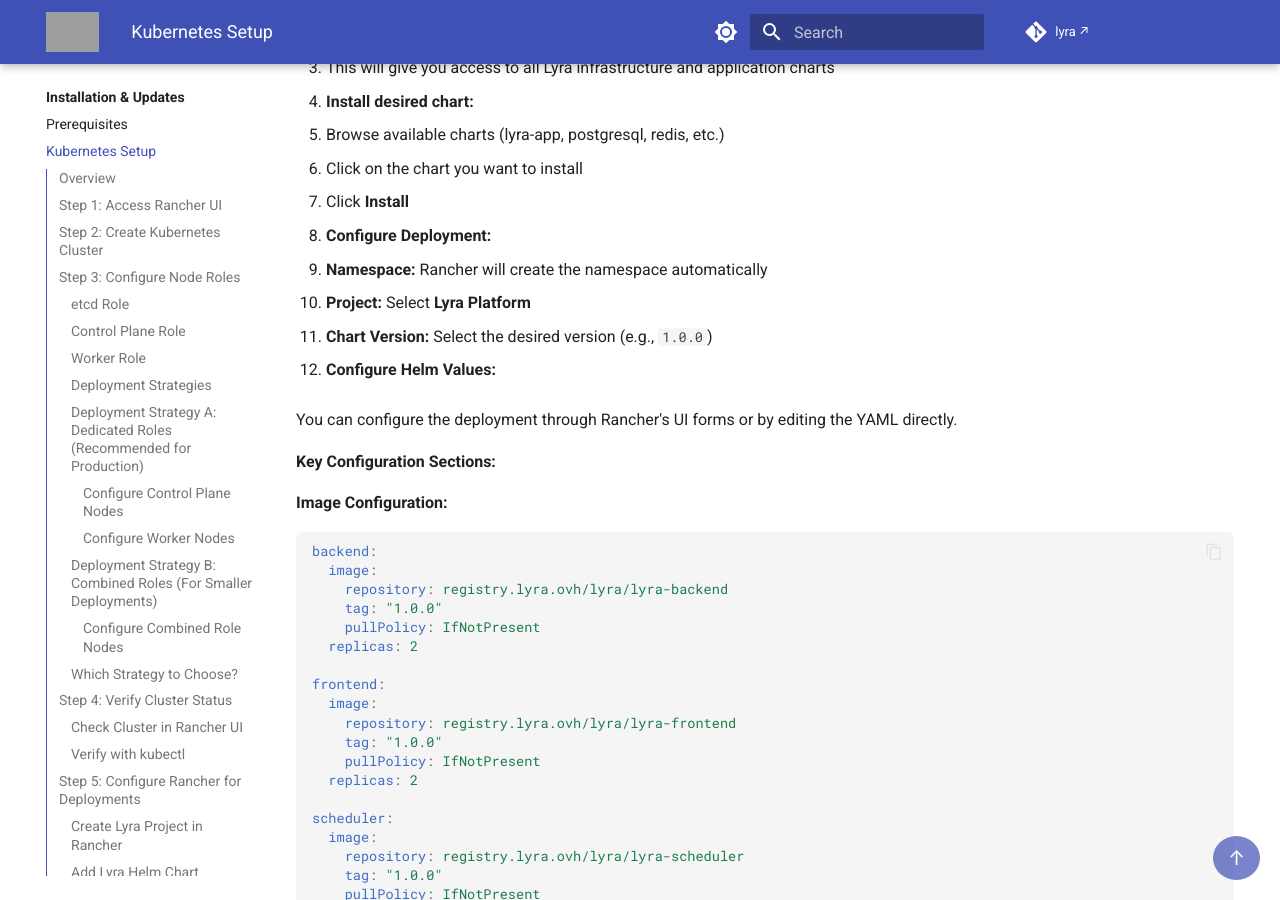
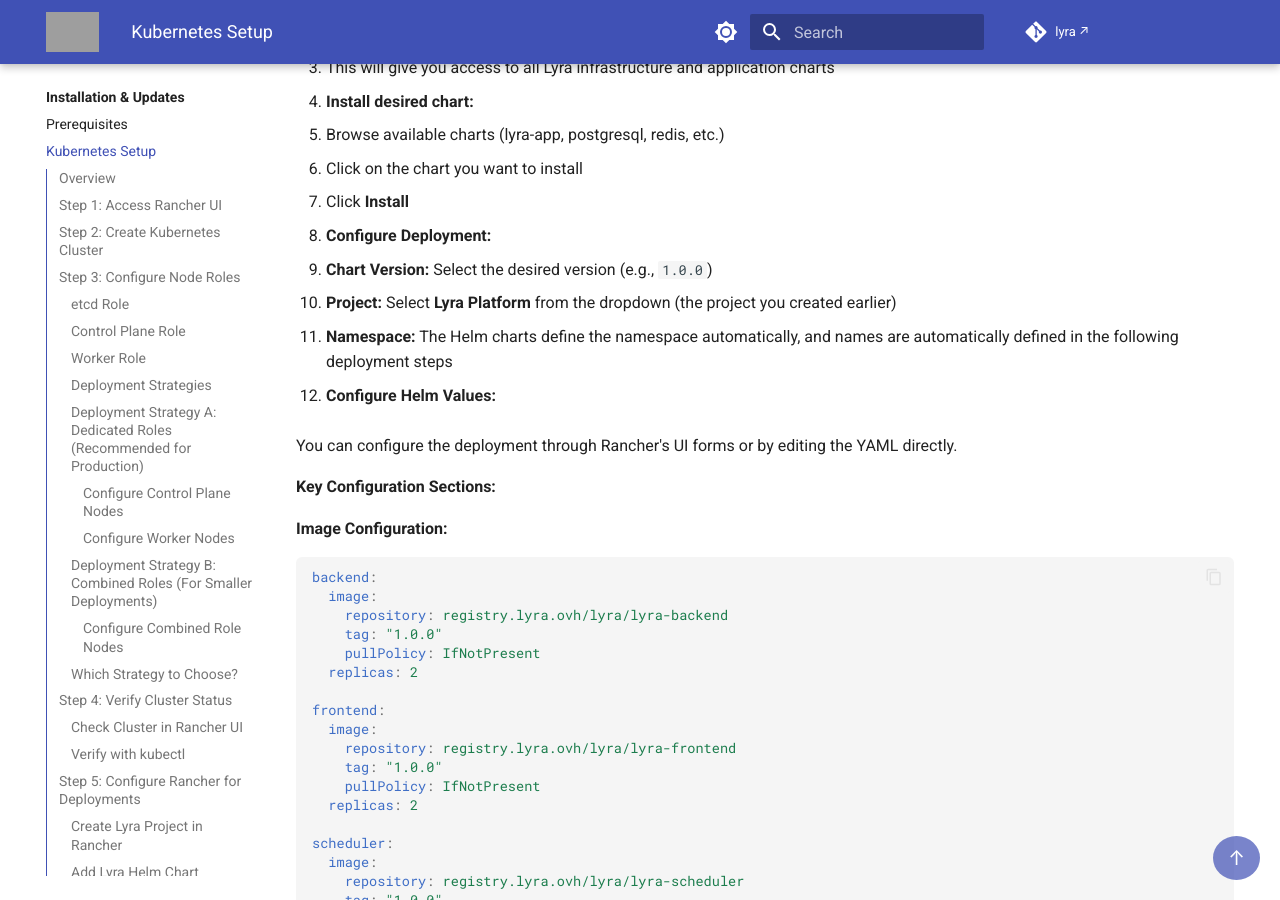
Before and after one commit to amreinch/lyra-docs, an MkDocs documentation site: the page built from docs/installation/kubernetes-setup.md, in a window 1280 px wide and 900 px high, scrolled down 9526 px. Built offline with MkDocs 1.6.1 and Material for MkDocs 9.7.7, drawn with Linux system fonts in a browser that asks for light colours; comment, search, counter and statistics services are not loaded; grey boxes are pictures that could not be loaded.

Commit message:
Reorder deployment configuration and clarify namespace handling
- Moved Chart Version to first position
- Added clarification that Project must be manually selected from dropdown
- Updated Namespace description to explain Helm charts define it automatically
- Added note that names are automatically defined in deployment steps

```diff
--- a/docs/installation/kubernetes-setup.md
+++ b/docs/installation/kubernetes-setup.md
@@ -442,9 +442,9 @@ All deployments are managed through Rancher's Apps & Marketplace interface using
    - Click **Install**
 
 3. **Configure Deployment:**
-   - **Namespace:** Rancher will create the namespace automatically
-   - **Project:** Select **Lyra Platform**
    - **Chart Version:** Select the desired version (e.g., `1.0.0`)
+   - **Project:** Select **Lyra Platform** from the dropdown (the project you created earlier)
+   - **Namespace:** The Helm charts define the namespace automatically, and names are automatically defined in the following deployment steps
 
 4. **Configure Helm Values:**
 
```
